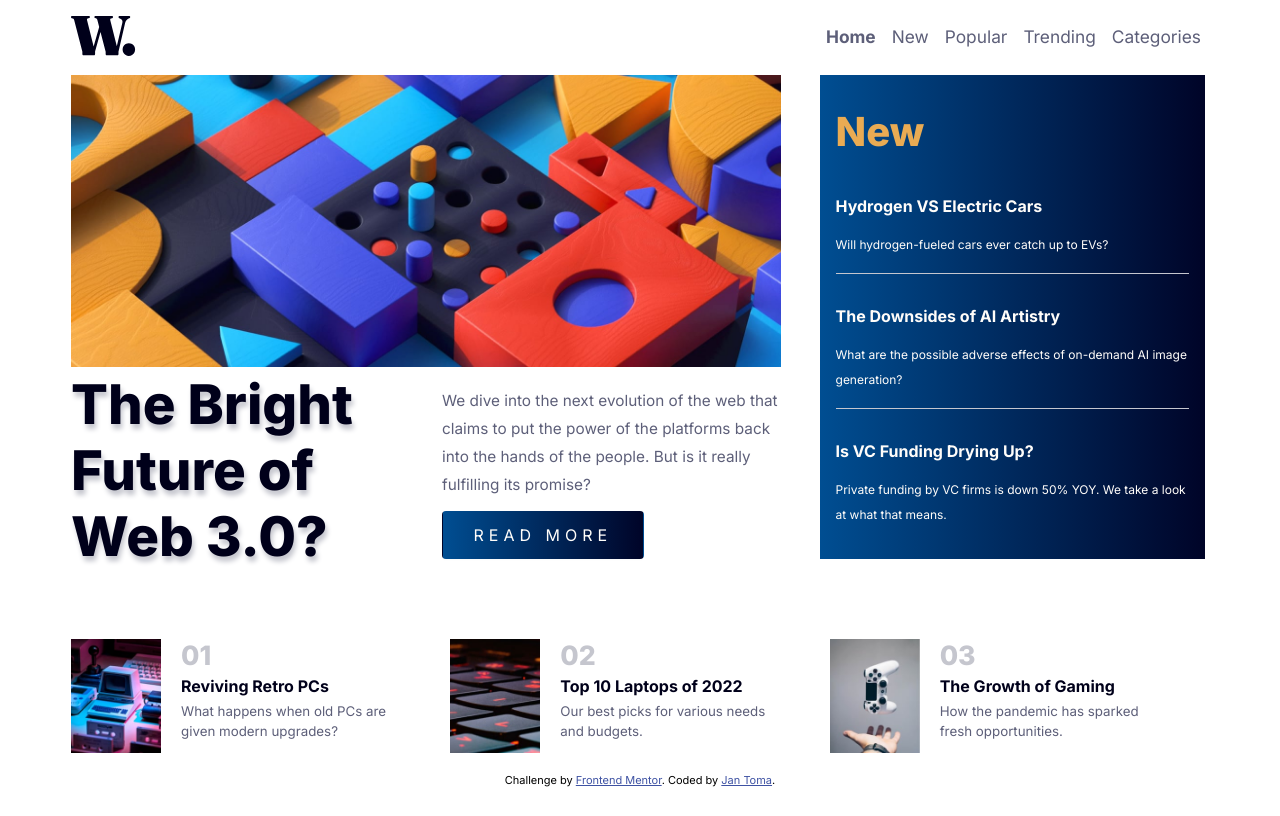
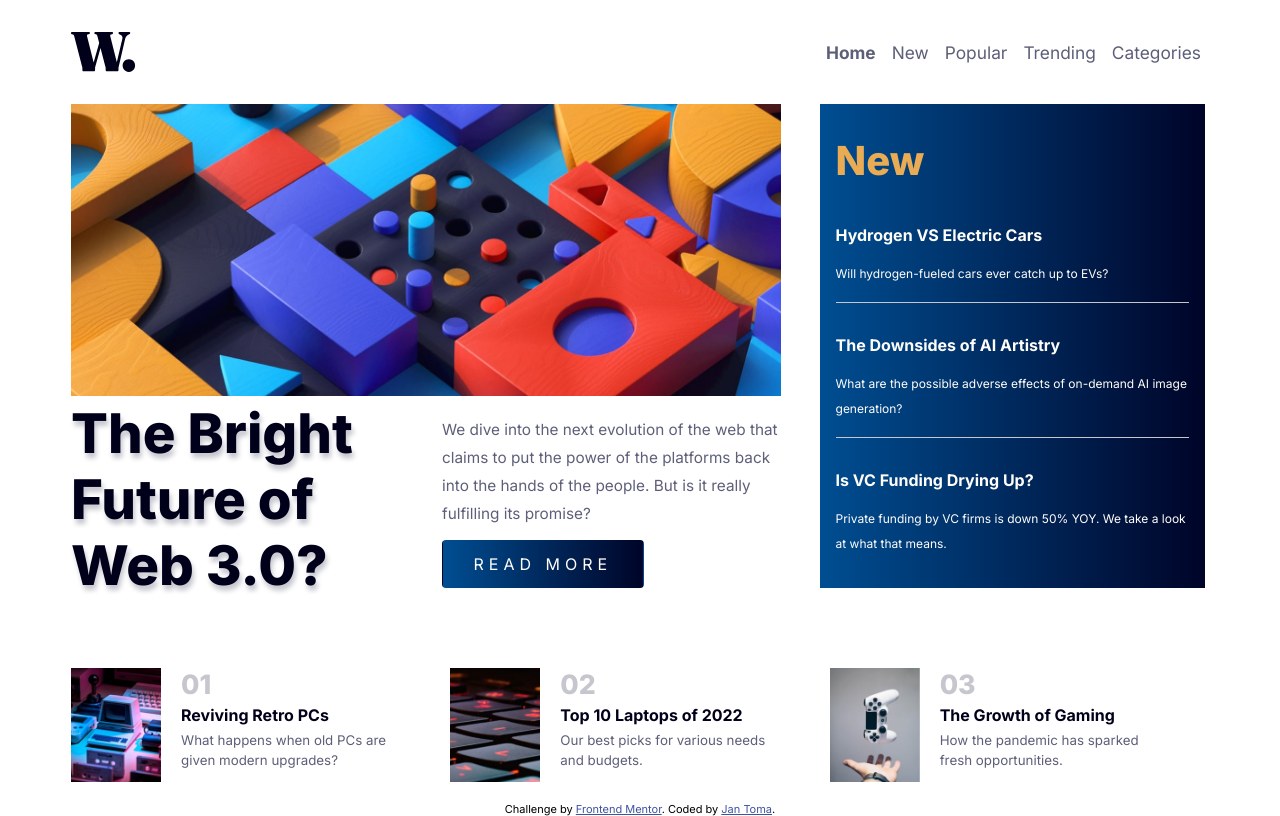
Before and after one commit to jantoma/News_homepage, a plain HTML site: page index.html in a window 1280 px wide. Drawn offline with Linux system fonts and the light colour scheme.

Commit message:
Update main.css

```diff
--- a/css/main.css
+++ b/css/main.css
@@ -72,7 +72,7 @@ header {
     display: flex;
     justify-content: space-between;
     align-items: center;
-    padding-top: 1rem;
+    padding-top: 2rem;
 }
 
 header nav ul {
@@ -253,7 +253,7 @@ header nav ul li a:hover{
  }
 
 main {
-    padding-top :1.2rem;
+    padding-top :2rem;
 }
 
 main .sec-hero {
```
